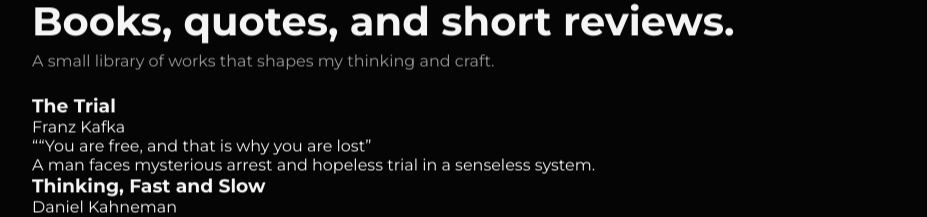
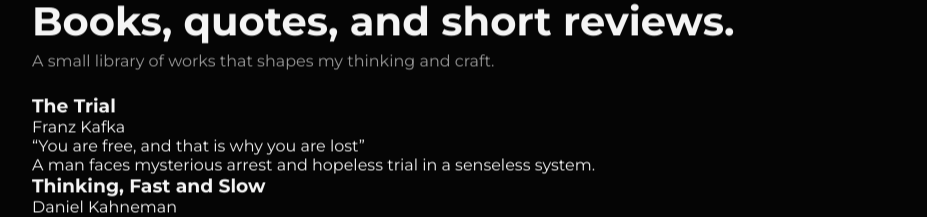
Before and after one commit to Gauravnidhi001/portfolio, a React (Vite) app: page / in a window 1280 px wide. Shown: the part 1680-1897 px from the top of the page, without its empty margins (334-1261 px from the left). Built offline with nearby package versions, Linux system fonts and the light colour scheme.

Commit message:
Update App.jsx

```diff
--- a/src/App.jsx
+++ b/src/App.jsx
@@ -52,7 +52,7 @@ const favouredLiterature = [
   {
     title: "The Trial",
     author: "Franz Kafka",
-    quote: "“You are free, and that is why you are lost",
+    quote: "You are free, and that is why you are lost",
     review:
       "A man faces mysterious arrest and hopeless trial in a senseless system."
   },
```
